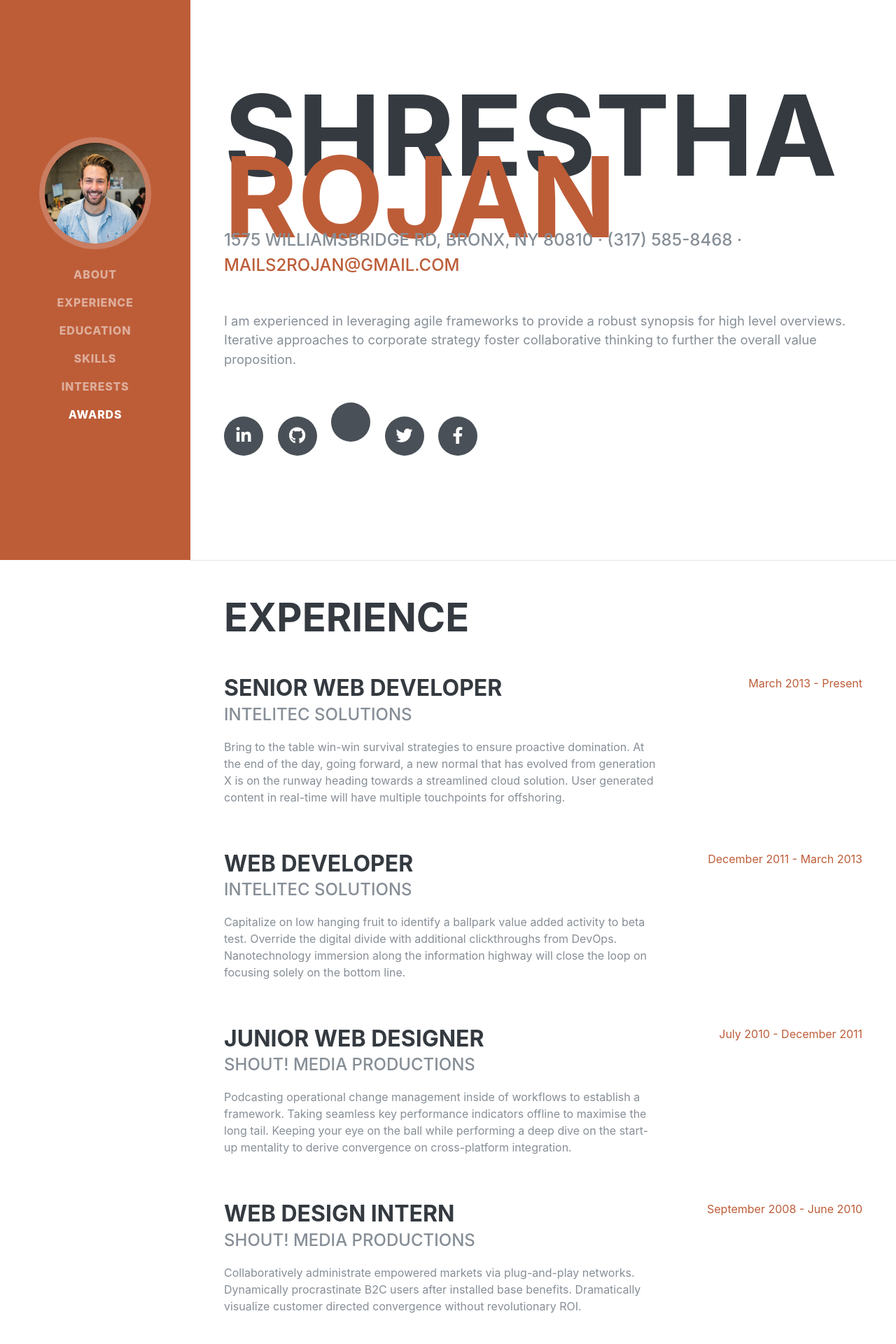
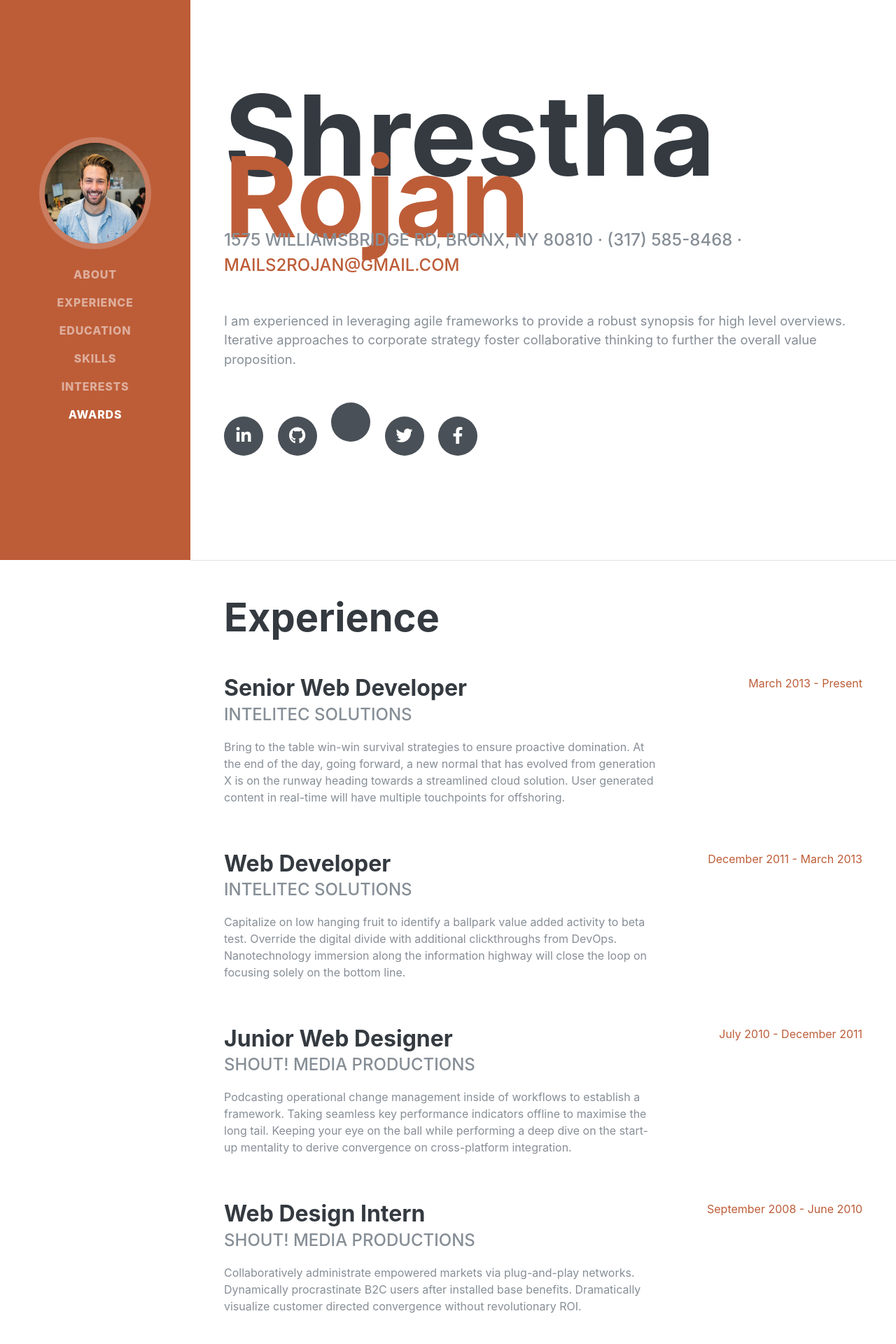
Before and after one commit to StartBootstrap/startbootstrap-resume, a PHP site: page / in a window 1280 px wide. Shown: the top 1920 px of the page at 70% size. Run offline with PHP 8.4, Linux system fonts and the light colour scheme; some web fonts are replaced.

Commit message:
Updated font style in css

```diff
--- a/css/resume.css
+++ b/css/resume.css
@@ -25,7 +25,8 @@ h5,
 h6 {
   font-family: 'Saira Extra Condensed', -apple-system, BlinkMacSystemFont, 'Segoe UI', Roboto, 'Helvetica Neue', Arial, sans-serif, 'Apple Color Emoji', 'Segoe UI Emoji', 'Segoe UI Symbol', 'Noto Color Emoji';
   font-weight: 700;
-  text-transform: uppercase;
+  /*text-transform: uppercase; */
+  text-transform: capitalize;
   color: #343a40;
 }
 
```
